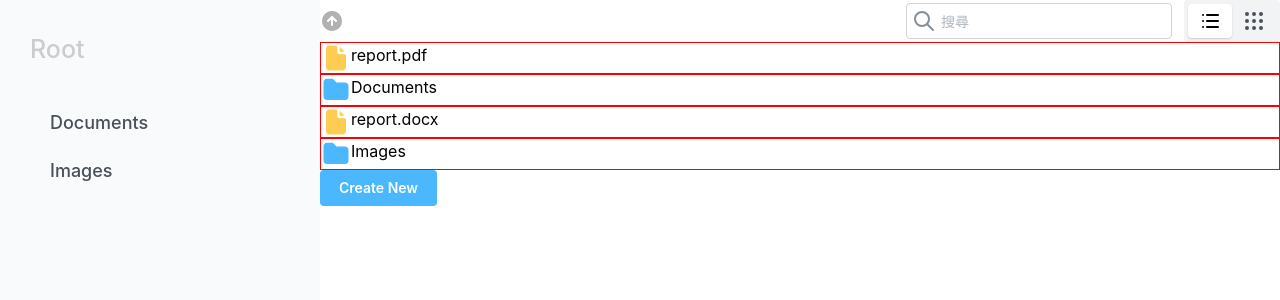
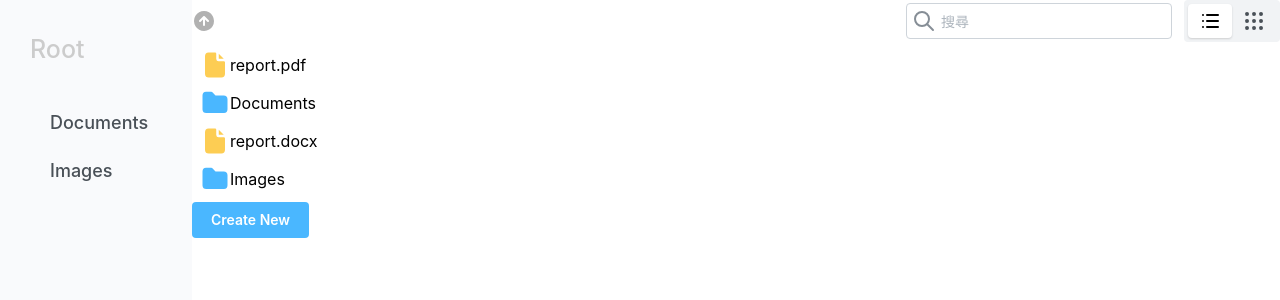
Before and after one commit to haneyume/react-file-manager, a React (Vite) app: page / in a window 1280 px wide. Shown: the top 300 px of the page. Built offline with nearby package versions, Linux system fonts and the light colour scheme.

Commit message:
list menu position

```diff
--- a/src/components/Navbar.tsx
+++ b/src/components/Navbar.tsx
@@ -8,7 +8,7 @@ const Navbar = () => {
     return files.filter((f) => f.isDir && f.parentId === "0");
   }, [files]);
   return (
-    <div className="w-[30%] bg-[#f9fafc] h-full">
+    <div className="w-[15%] bg-[#f9fafc] h-full">
       <div
         onClick={() => setCurrentFolder(rootFile)}
         className="link"
--- a/src/components/Workspace.tsx
+++ b/src/components/Workspace.tsx
@@ -21,6 +21,12 @@ const Workspace = () => {
 
   // 控制右鍵選單的開啟狀態（此處用檔案 id 來控制）
   const [menuOpenId, setMenuOpenId] = useState<string | null>(null);
+
+  // 右鍵選單的位置
+  const [menuPosition, setMenuPosition] = useState<{
+    top: number;
+    left: number;
+  } | null>(null);
 
   // 儲存目前正在編輯的檔案 id
   const [renameFileId, setRenameFileId] = useState<string | null>(null);
@@ -48,8 +54,19 @@ const Workspace = () => {
     e: React.MouseEvent;
     file: FileType;
   }) => {
+    e.preventDefault();
+
+    // 找到點擊的 `div`（這裡用 e.currentTarget 指向被點擊的區塊）
+    const targetElement = e.currentTarget as HTMLElement;
+    const rect = targetElement.getBoundingClientRect();
+
+    // 記錄滑鼠點擊位置
+    setMenuPosition({
+      top: rect.top,
+      left: rect.right + 10,
+    });
+    // 開啟當前的menu
     setMenuOpenId(file.id);
-    e.preventDefault();
   };
 
   // 編輯檔案名稱
@@ -102,8 +119,6 @@ const Workspace = () => {
     setFiles(newFiles);
   };
 
-  console.log("currentFolder", currentFolder);
-  console.log("searchText", searchText);
   return (
     <>
       {/* 檔案資訊modal */}
@@ -113,20 +128,15 @@ const Workspace = () => {
         file={selectedFile!}
       />
 
-      <div className="w-[90%] h-full">
+      <div className="w-[85%] h-full">
         <Path searchText={searchText} setSearchText={setSearchText} />
 
         <div className={viewStyle === "grid" ? "flex flex-wrap" : ""}>
           {renderFiles.map((file) => {
             return (
-              <div
-                style={{
-                  border: "1px solid red",
-                }}
-                key={file.id}
-              >
+              <div key={file.id}>
                 <Menu
-                  position="bottom-start"
+                  position="right-start"
                   withArrow
                   key={file.id}
                   arrowPosition="center"
@@ -134,15 +144,13 @@ const Workspace = () => {
                   onClose={() => setMenuOpenId(null)}
                 >
                   <Menu.Target>
-                    <div
-                      className={
-                        viewStyle === "grid"
-                          ? "flex flex-col items-center m-2 cursor-pointer"
-                          : "flex"
-                      }
+                    <a
+                      style={{
+                        width: viewStyle === "list" ? "max-content" : "auto",
+                      }}
+                      className={`${viewStyle === "grid" ? "flex-col" : ""} flex items-center m-2 cursor-pointer relative file`}
                       key={file.id}
                       onClick={() => {
-                        console.log("click", file);
                         if (file.isDir) {
                           setCurrentFolder(file);
                         }
@@ -153,6 +161,9 @@ const Workspace = () => {
                           file,
                         })
                       }
+                      {...(menuOpenId === file.id
+                        ? { "data-active": true }
+                        : {})}
                     >
                       {file.isDir ? (
                         <IconFolderFilled
@@ -191,10 +202,16 @@ const Workspace = () => {
                       ) : (
                         <div>{file.name}</div>
                       )}
-                    </div>
+                    </a>
                   </Menu.Target>
 
-                  <Menu.Dropdown>
+                  <Menu.Dropdown
+                    className="absolute"
+                    style={{
+                      top: menuPosition?.top ?? 0, // 如果 menuPosition 存在則使用該座標
+                      left: menuPosition?.left ?? 0,
+                    }}
+                  >
                     <Menu.Item
                       leftSection={<IconSearch size={14} />}
                       onClick={() => infoEvent(file)}
--- a/src/index.css
+++ b/src/index.css
@@ -110,3 +110,8 @@ button:focus-visible {
   cursor: pointer;
   margin-left: 10px;
 }
+
+.file[data-active] {
+  background-color: #eeeff1;
+  color: #000000;
+}
```
